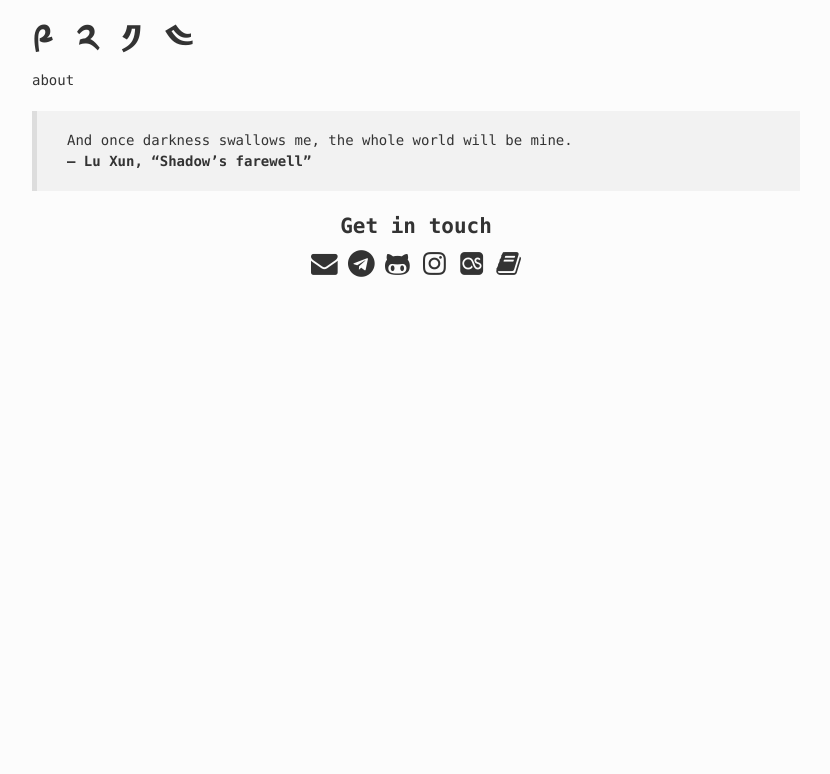
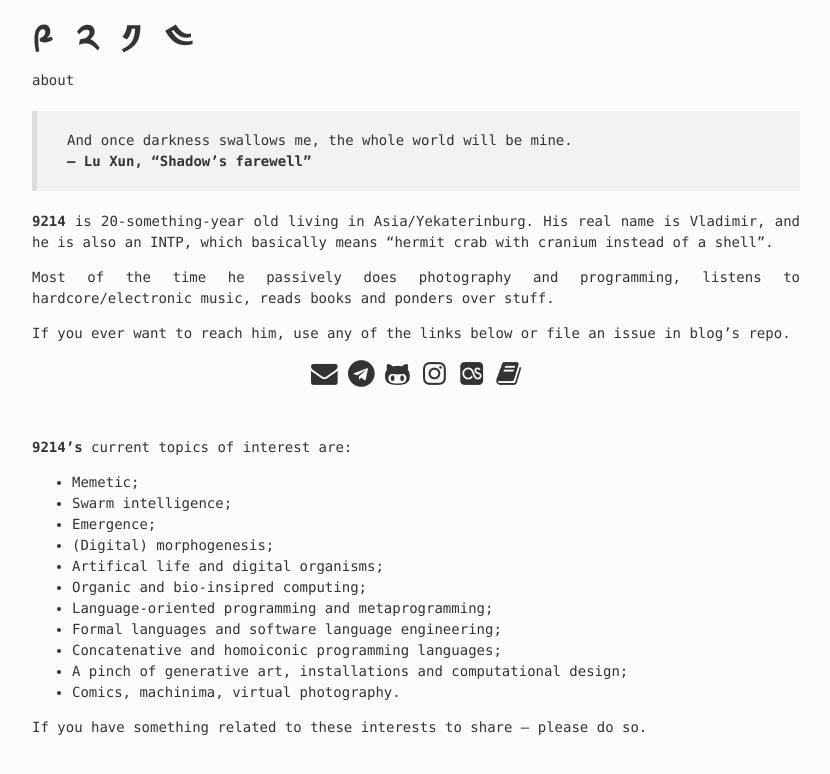
Before and after one commit to 9214/9214.github.io, a Jekyll site: the page built from pages/about.md, in a window 1280 px wide. Shown: the top 774 px of the page, without its empty margins (224-1054 px from the left). Built offline with Jekyll 4.4.1, drawn with Linux system fonts in a browser that asks for light colours.

Commit message:
FEAT: ah, extraordinary me

```diff
--- a/pages/about.md
+++ b/pages/about.md
@@ -8,5 +8,25 @@ index:     1
 > And once darkness swallows me, the whole world will be mine. <br>
 **-- Lu Xun, "Shadow's farewell"**
 
-<h2 class="post-header">Get in touch</h2>
-{% include icons.html %}
+**9214** is 20-something-year old living in Asia/Yekaterinburg. His real name is Vladimir, and he is also an INTP, which basically means "hermit crab with cranium instead of a shell".
+
+Most of the time he passively does photography and programming, listens to hardcore/electronic music, reads books and ponders over stuff.
+
+If you ever want to reach him, use any of the links below or file an issue in blog's repo.
+
+{% include icons.html %} <br>
+
+**9214's** current topics of interest are:
+- Memetic;
+- Swarm intelligence;
+- Emergence;
+- (Digital) morphogenesis;
+- Artifical life and digital organisms;
+- Organic and bio-insipred computing;
+- Language-oriented programming and metaprogramming;
+- Formal languages and software language engineering;
+- Concatenative and homoiconic programming languages;
+- A pinch of generative art, installations and computational design;
+- Comics, machinima, virtual photography.
+
+If you have something related to these interests to share -- please do so.
```
